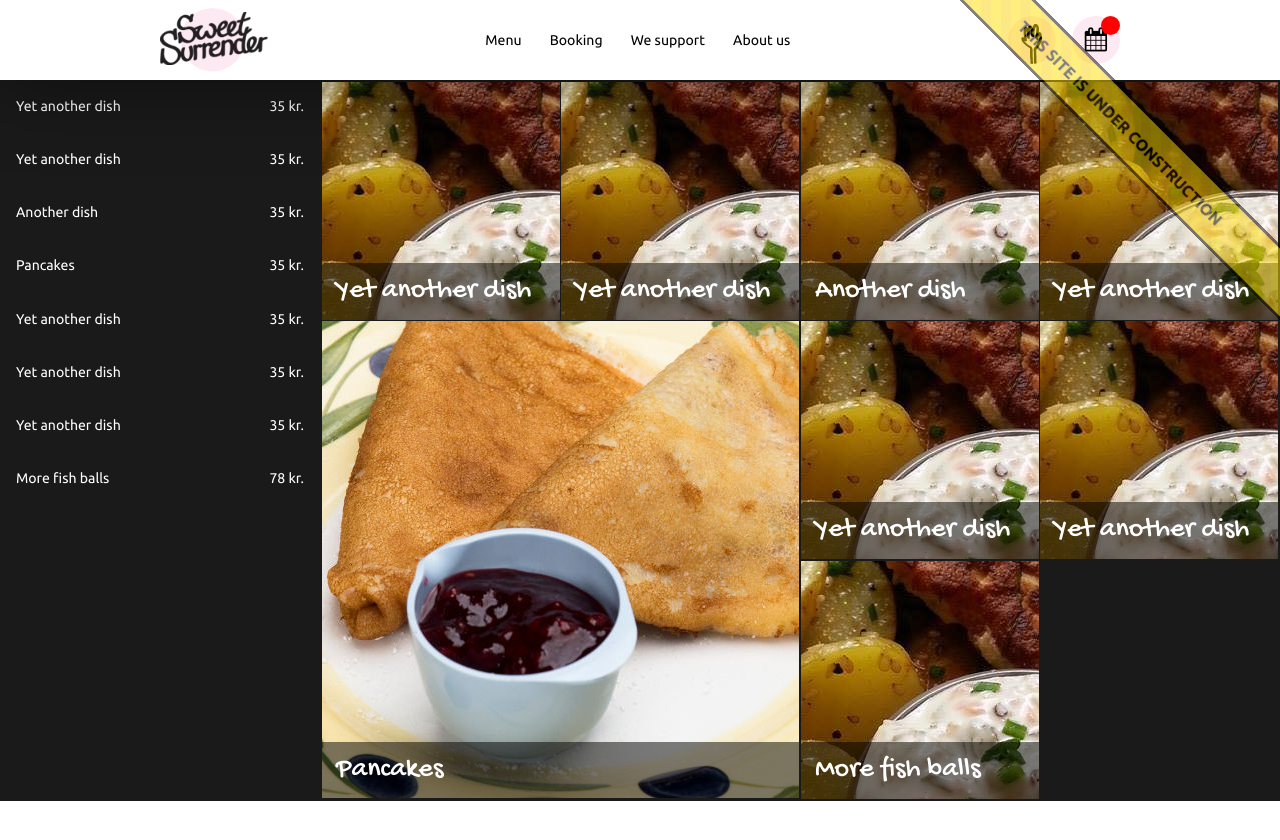
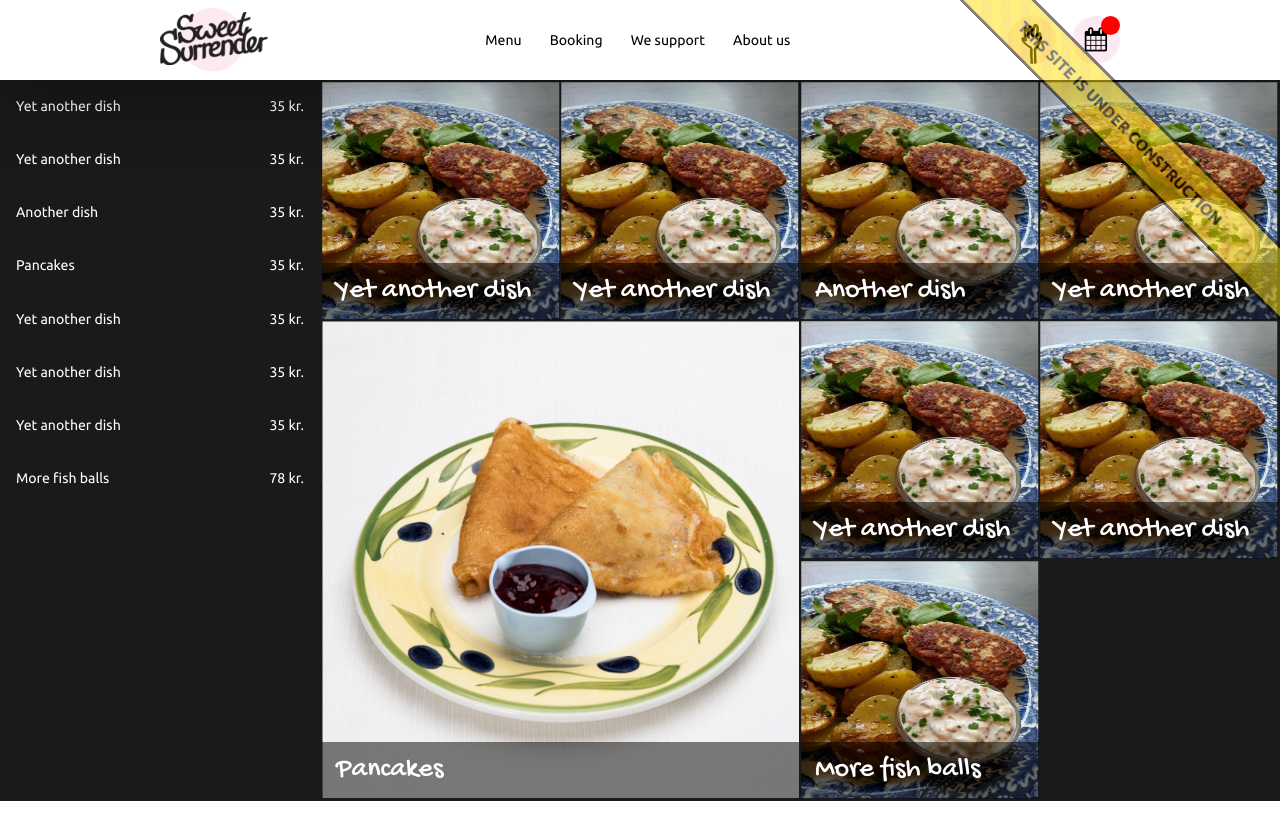
Before and after one commit to sweetsurrenderdk/sweetsurrenderdk.github.io, a Jekyll site: the page built from content/en/f20f57fa9c3d8bff0902cfb33f350091a3a48d51.md, in a window 1280 px wide. Shown: the top 840 px of the page. Built offline with Jekyll 4.4.1, drawn with Linux system fonts in a browser that asks for light colours.

Commit message:
menu item sizes

```diff
--- a/public/css/client.css
+++ b/public/css/client.css
@@ -843,8 +843,8 @@ body .page.menu-page {
         top: 50%;
         left: 50%;
         transform: translate(-50%, -50%);
-        min-width: 100%;
-        min-height: 100%; }
+        width: 100%;
+        height: 100%; }
       body .page.menu-page .menu-gallery .menu-item .info {
         background-color: rgba(0, 0, 0, 0.5);
         color: #fff;
--- a/src/client/sass/_menu-page.scss
+++ b/src/client/sass/_menu-page.scss
@@ -129,8 +129,8 @@ body {
                     top: 50%;
                     left: 50%;
                     transform: translate(-50%, -50%);
-                    min-width: 100%;
-                    min-height: 100%;
+                    width: 100%;
+                    height: 100%;
                 }
 
                 .info {
```
